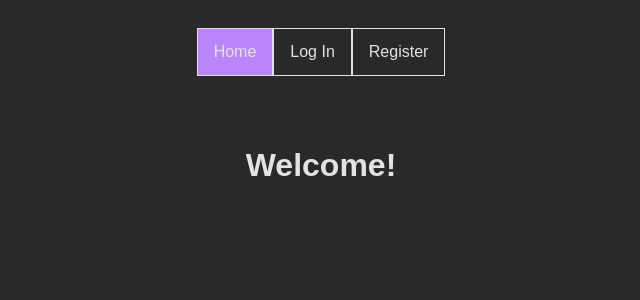
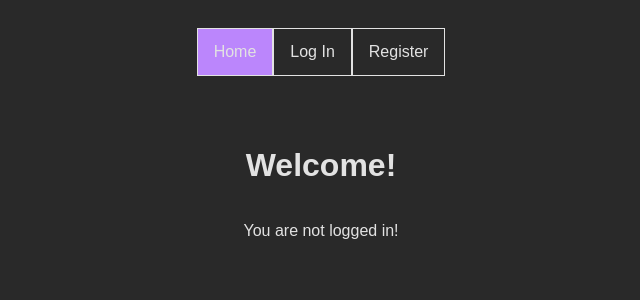
Before and after one commit to isakkjerstad/web-authentication, a Python web app: template server/templates/index.html in a window 1280 px wide. Shown: the top 300 px of the page, without its empty margins (319-959 px from the left). Run offline with Jinja, Linux system fonts and the light colour scheme; the template is opened without the code that fills it, so the values that code supplies are empty.

```diff
--- a/server/templates/index.html
+++ b/server/templates/index.html
@@ -3,4 +3,5 @@
 
 {% block main %}
     <h1>Welcome!</h1>
+    <p>You are not logged in!<p>
 {% endblock %}
```
Also changed, not shown: README.md.
